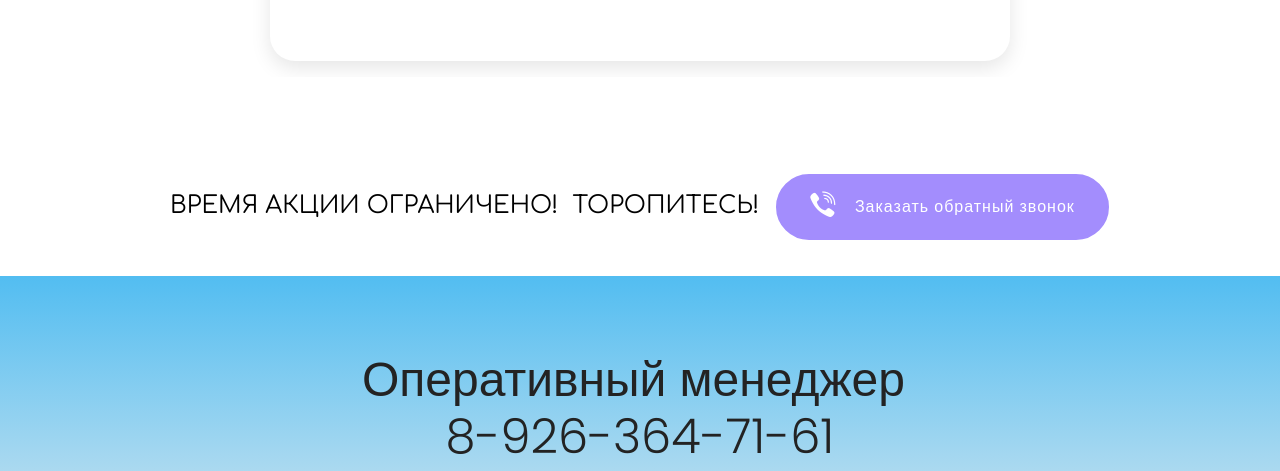
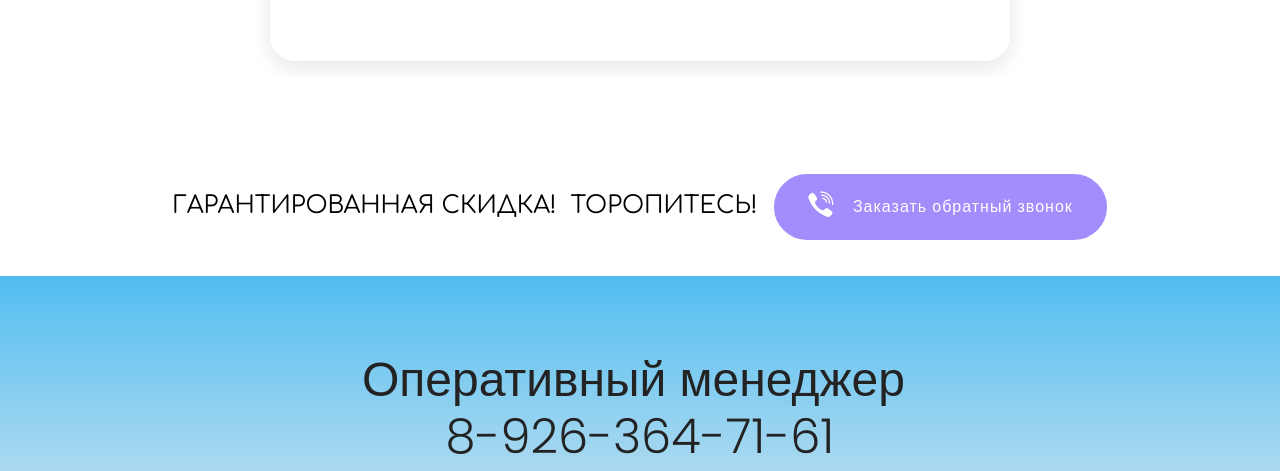
Before and after one commit to romaumi/4, a plain HTML site: page index.html in a window 1280 px wide. Shown: the part 5724-6195 px from the top of the page. Drawn offline with Linux system fonts and the light colour scheme; files whose address does not match are found by name.

Commit message:
create github pages

```diff
--- a/index.html
+++ b/index.html
@@ -571,7 +571,7 @@
     <div class="container">
         <div class="media-container-row align-center justify-content-center align-items-center">
             <div class="section-text m-2">
-                <p class="mbr-text mbr-black mb-0 mbr-fonts-style display-5">ВРЕМЯ АКЦИИ ОГРАНИЧЕНО! &nbsp;ТОРОПИТЕСЬ!</p>
+                <p class="mbr-text mbr-black mb-0 mbr-fonts-style display-5">ГАРАНТИРОВАННАЯ СКИДКА! &nbsp;ТОРОПИТЕСЬ!</p>
             </div>
             <div class="mbr-section-btn align-center"><a href=" https://wa.me/+79263647161" class="btn btn-primary display-4"><span class="socicon socicon-viber mbr-iconfont mbr-iconfont-btn"></span>&nbsp; Заказать обратный звонок</a></div>
         </div>
```
Also changed, not shown: 1 other file.
